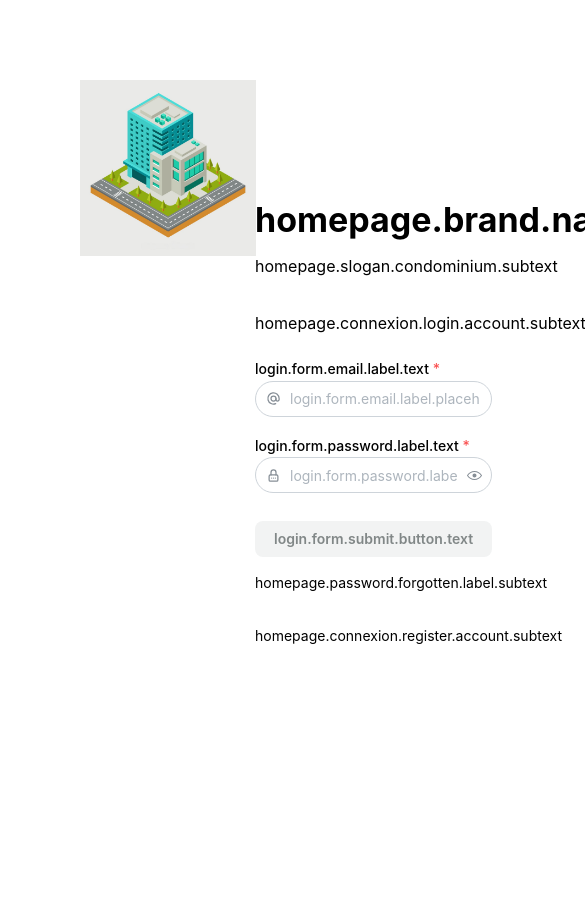
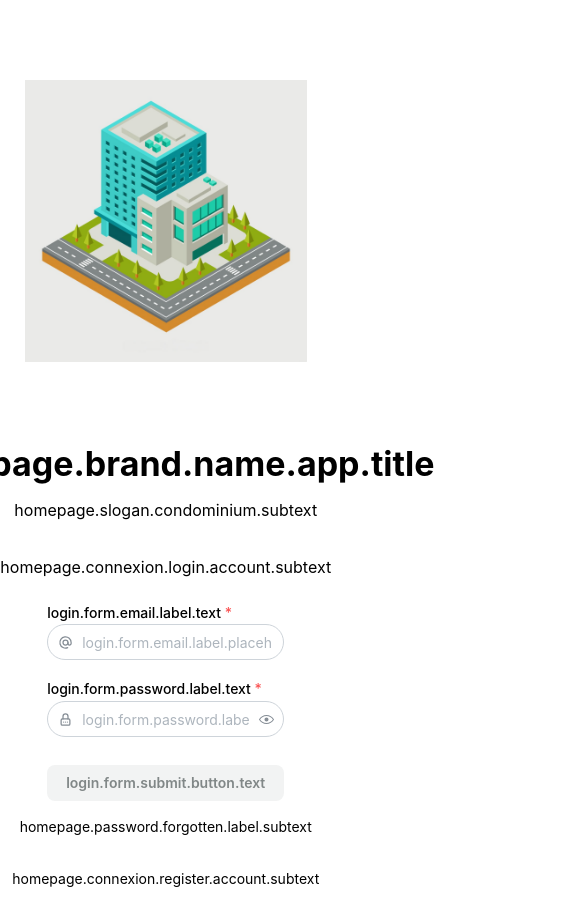
Before and after one commit to jessamelie/coproSyncApp, a React (Vite) app in the folder packages/frontend/: page / in a window 390 px wide. Shown: the top 922 px of the page, 585 px wide, since content can reach past the window. Before the commit the page ends 844 px from the top, so only its background shows below. Built offline with nearby package versions, Linux system fonts and the light colour scheme.

Commit message:
feat: responsive homepage

```diff
--- a/packages/frontend/src/pages/homepage/Homepage.module.css
+++ b/packages/frontend/src/pages/homepage/Homepage.module.css
@@ -29,9 +29,52 @@
 
 .link {
   cursor: pointer;
-  transition: "color 0.3s ease";
-  text-decoration: "none";
+  transition: color 0.3s ease;
+  text-decoration: none;
 }
+
 .link:hover {
-  color:#21caa8
+  color: #21caa8;
 }
+
+/* Laptop */
+@media (max-width: 1024px) {
+  .container {
+    flex-direction: column;
+    height: auto;
+    justify-content: center;
+    align-items: center;
+    max-width: 100%;
+  }
+
+  .rightBlock {
+    justify-content: center;
+  }
+  .image {
+    max-width: 70%;
+  }
+}
+
+/* Pads */
+@media (max-width: 768px) {
+  .container {
+    max-width: 90%;
+  }
+  .rightBlock {
+    max-width:70%;
+  }
+}
+
+/* Mobiles */
+@media (max-width: 425px) {
+  .container {
+    max-width: 85%;
+  }
+  .rightBlock {
+    align-items: center;
+    max-width:100%;
+  }
+  .image {
+      max-width:85%;
+  }
+}
--- a/packages/frontend/src/pages/homepage/Homepage.tsx
+++ b/packages/frontend/src/pages/homepage/Homepage.tsx
@@ -11,20 +11,16 @@ export const Homepage = () => {
 
   return (
     <div className={styles.container}>
-      <div className={styles.leftBLock}>
+      <>
         <Image className={styles.image} src={buildingImage} />
-      </div>
-
-      <div className={styles.rightBlock}>
-        <Flex mb="xl" direction="column">
-        <Title>
+      </>
+        <Flex className={styles.rightBlock} mb="xl" direction="column">
+        <Title mb="sm">
           {t("homepage.brand.name.app.title")}
         </Title>
-        <Text mt="sm">
-          {" "}
-          {t("homepage.slogan.condominium.subtext")}{" "}
+        <Text mb="xl">
+          {t("homepage.slogan.condominium.subtext")}
         </Text>
-        </Flex>
         <Text mb="lg">
           {t("homepage.connexion.login.account.subtext")}
         </Text>
@@ -36,10 +32,10 @@ export const Homepage = () => {
         </Text>
         <Text size="sm"
         className={styles.link}
-         onClick={() => navigate("/register")}>
+        onClick={() => navigate("/register")}>
           {t("homepage.connexion.register.account.subtext")}
         </Text>
+           </Flex>
       </div>
-    </div>
   );
 };
```
Lines whose indentation alone changed are shown as unchanged.
